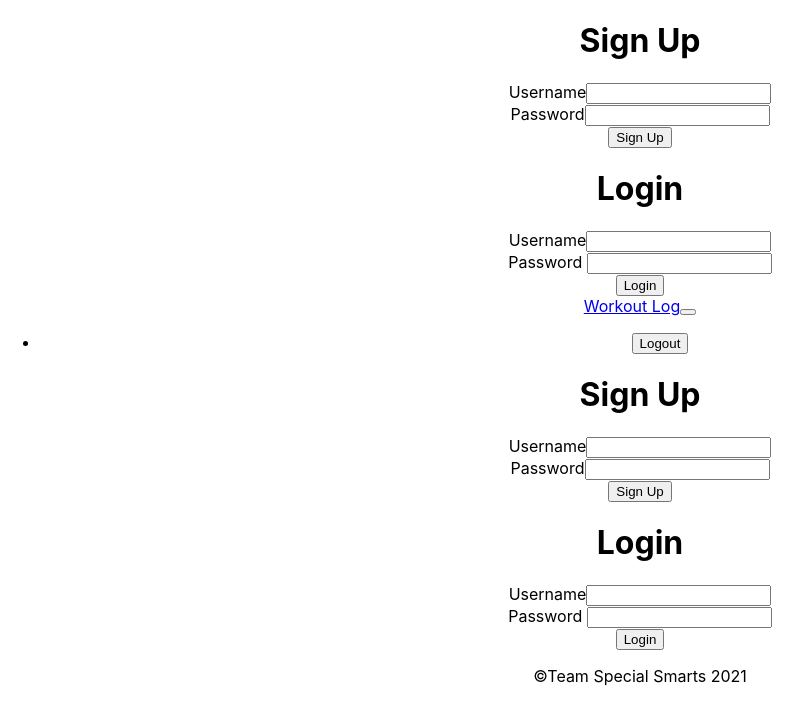
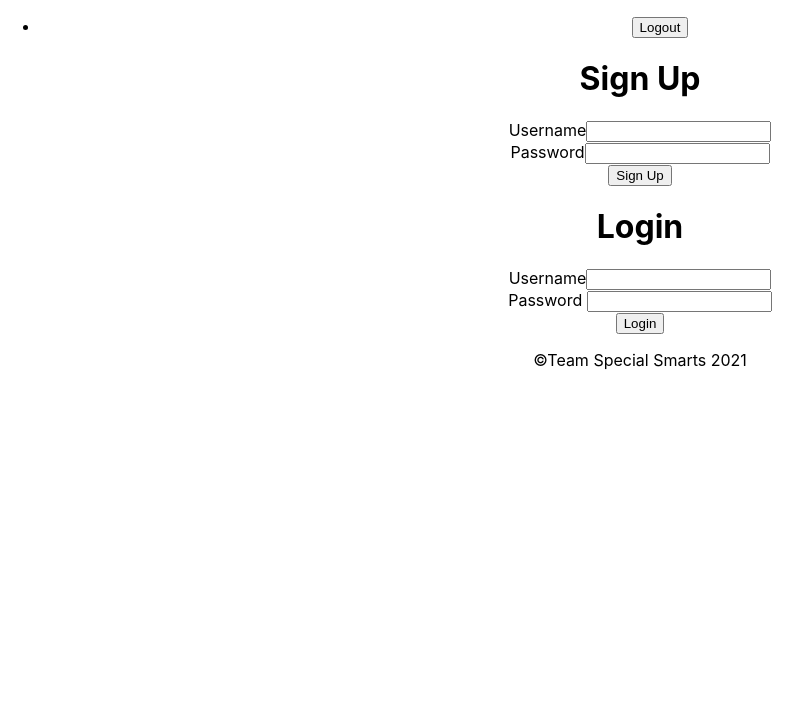
Before and after one commit to AlaynaCarlin/BlueClient, a React (Create React App) app in the folder client/: page / in a window 1280 px wide. Shown: the top 724 px of the page, without its empty margins (0-812 px from the left). Built offline with nearby package versions, Linux system fonts and the light colour scheme.

Commit message:
fixed double display of components

```diff
--- a/client/src/App.js
+++ b/client/src/App.js
@@ -1,48 +1,44 @@
-import React, { useEffect, useState } from 'react';
-import './App.css';
-import Login from './Components/auth/Login';
-import SignUp from './Components/auth/Signup';
-import Footer from './Components/Site/Footer';
-import Auth from './Components/auth/Auth';
-import Sitebar from './Components/auth/Navbar'
+import React, { useEffect, useState } from "react";
+import "./App.css";
+import Footer from "./Components/Site/Footer";
+import Auth from "./Components/auth/Auth";
+import Sitebar from "./Components/auth/Navbar";
+import LogIndex from "./Components/logs/LogIndex";
 
 function App() {
-  const [sessionToken, setSessionToken] = useState('');
+  const [sessionToken, setSessionToken] = useState("");
 
   useEffect(() => {
-    if (localStorage.getItem('token')){
-      setSessionToken(localStorage.getItem('token'));
+    if (localStorage.getItem("token")) {
+      setSessionToken(localStorage.getItem("token"));
     }
-  }, [])
+  }, []);
 
   const updateToken = (newToken) => {
-    localStorage.setItem('token', newToken);
+    localStorage.setItem("token", newToken);
     setSessionToken(newToken);
-    console.log(sessionToken);
-
-  }
+    // console.log(sessionToken);
+  };
 
   const clearToken = () => {
     localStorage.clear();
-    setSessionToken('')
-  }
+    setSessionToken("");
+  };
 
   const protectedViews = () => {
-    // return (sessionToken === localStorage.getItem('token') ? <LogIndex token={sessionToken}/>
-    // : <Auth updateToken={updateToken}/>)
-  }
-
+    return sessionToken === localStorage.getItem("token") ? (
+      <LogIndex token={sessionToken} />
+    ) : (
+      <Auth updateToken={updateToken} />
+    );
+  };
 
   return (
     <div className="App">
+      <Sitebar clickLogout={clearToken} />
+      {protectedViews()}
 
-     <Auth />
-     {/* <Sitebar clickLogout={clearToken} /> */}
-      {/* {protectedViews()} */}
-      <Sitebar />
-     <SignUp />
-     <Login />
-     <Footer />
+      <Footer />
     </div>
   );
 }
--- a/client/src/Components/auth/Navbar.js
+++ b/client/src/Components/auth/Navbar.js
@@ -17,8 +17,8 @@ const Sitebar = (props) => {
     }
     return(
         <Navbar color="faded" light expand="md">
-            <NavbarBrand href="/">Workout Log</NavbarBrand>
-            <NavbarToggler onClick={toggle}/>
+            {/* <NavbarBrand href="/">I 8 That?</NavbarBrand>
+            <NavbarToggler onClick={toggle}/> */}
             {/* //We just want to see what our site would look like on a mobile device. You will see that we get a hamburger icon pop up. Click on that, and then you will see our logout button appear. */}
             <Collapse isOpen={isOpen} navbar>
                 <Nav className="ml-auto" navbar >
--- a/client/src/Components/auth/Signup.js
+++ b/client/src/Components/auth/Signup.js
@@ -2,7 +2,7 @@ import React, {useState} from 'react';
 import {Form, FormGroup, Label, Input, Button} from 'reactstrap';
 
 const Signup = (props) => {
-    // console.log(props)
+
     const [username, setUsername] = useState('');
     const [password, setPassword]= useState('');
 
@@ -10,7 +10,7 @@ const Signup = (props) => {
         event.preventDefault();
         fetch("http://localhost:3000/user/register", {
             method: 'POST',
-            body: JSON.stringify({user:{username: username, passwordhash: password}}),
+            body: JSON.stringify({user:{username: username, password: password}}),
             headers: new Headers({
                 'Content-Type': 'application/json'
             })
--- a/client/src/Components/logs/GetLogs.js
+++ b/client/src/Components/logs/GetLogs.js
@@ -1,6 +1,6 @@
 import React from "react";
 import {Table, Button} from 'reactstrap';
-import { LogModel } from "../../../../../blueServer/models";
+
 
 const LogTable = (props) => {
     return(
--- a/client/src/Components/logs/LogIndex.js
+++ b/client/src/Components/logs/LogIndex.js
@@ -1,10 +1,9 @@
-import React, {useState, useEffect} from "react";
 import {Container, Row, Col} from 'reactstrap';
 import GetLogs from './GetLogs';
 import { useEffect, useState } from 'react';
 
 const LogIndex = (props) => {
-    const [workouts, setWorkouts] = useState([]);
+    const [foodLogs, setFoodLogs] = useState([]);
 
     const fetchLogs = () => {
         fetch('http://localhost:3000/log/mine', {
@@ -13,9 +12,9 @@ const LogIndex = (props) => {
                 'Content-Type': 'application/json',
                 'Authorization': `Bearer ${props.token}`
             })
-        }) .then ((res) => res.json())
+        }).then ((res) => res.json())
             .then ((logData) => {
-                setLogs(logData);
+                setFoodLogs(logData);
                 console.log(logData);
             })
     }
```
Also changed, not shown: 1 other file (tests, documents, lock files or other folders).
